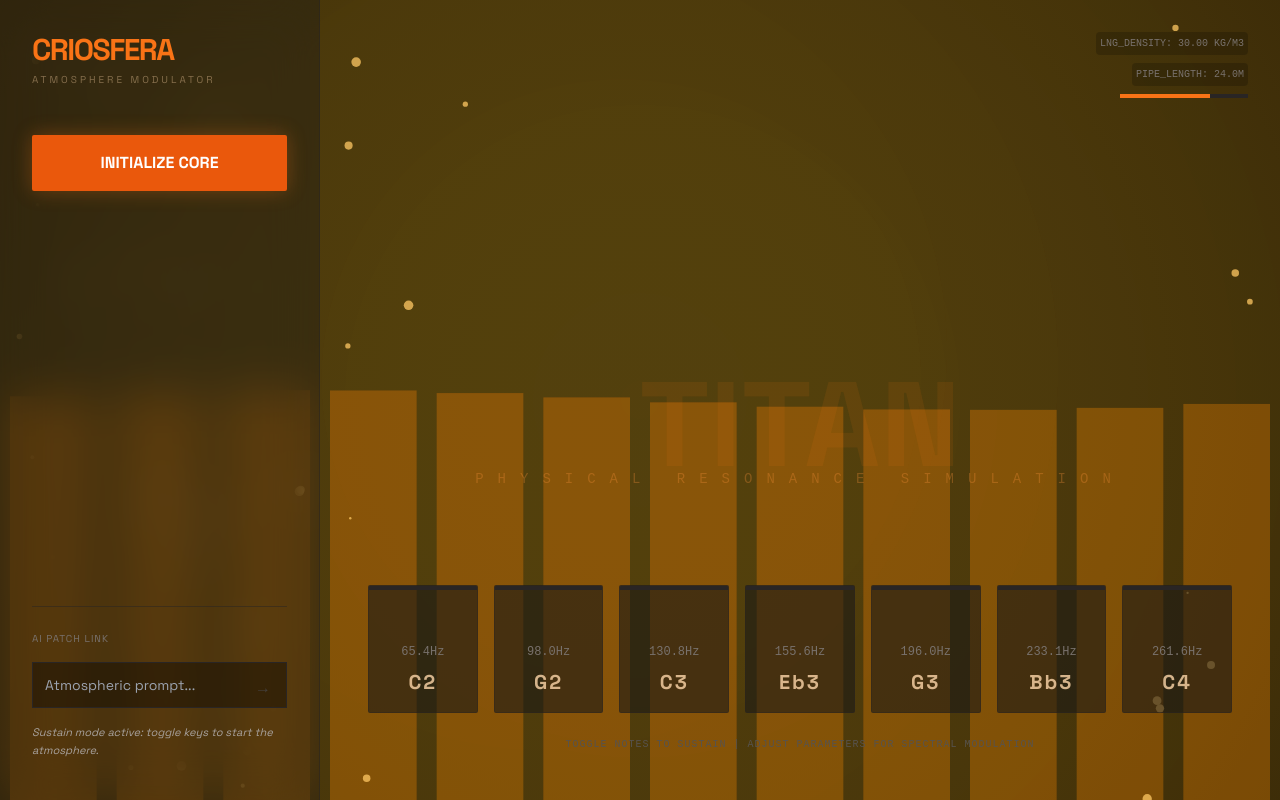
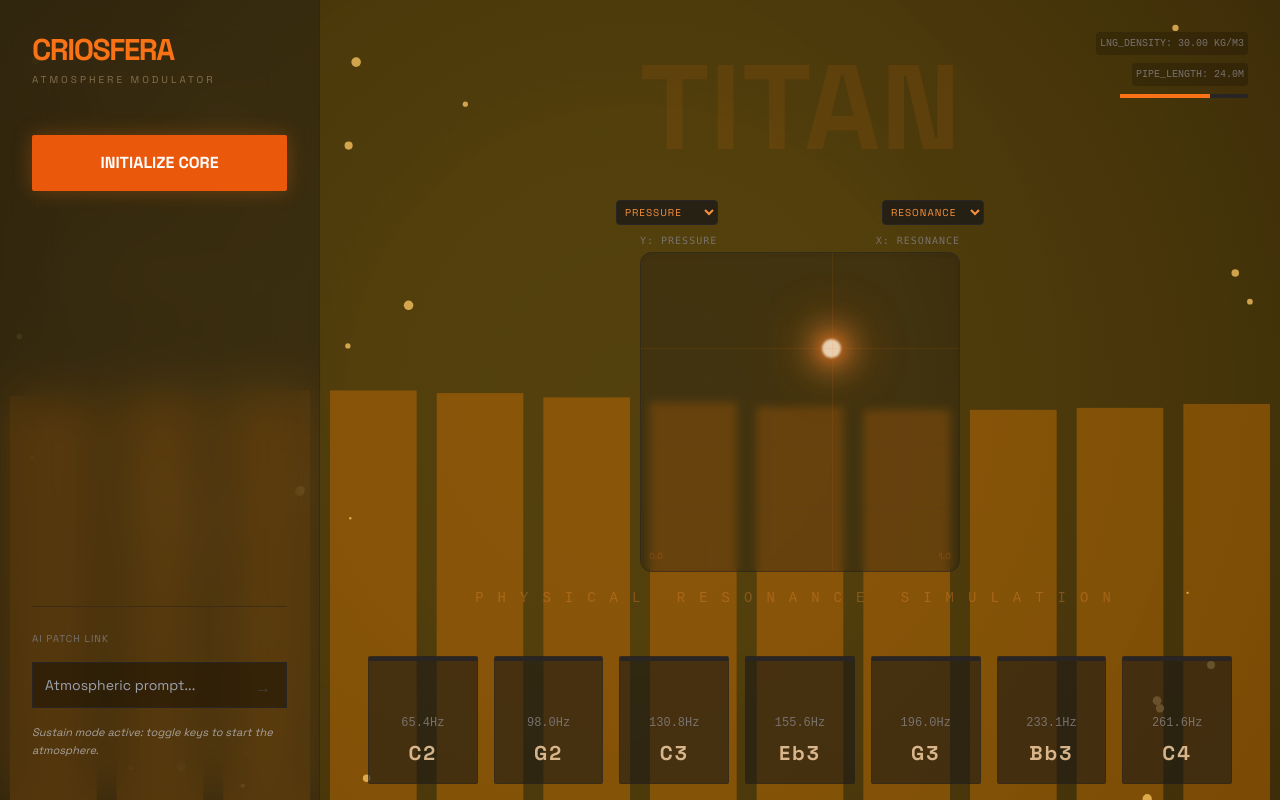
Before and after one commit to tonetxo/FantaGal, a React (Vite) app: page / in a window 1280 px wide. Built offline with nearby package versions, Linux system fonts and the light colour scheme.

Commit message:
Add latent bubble XY Pad controller with configurable axis parameters

```diff
--- a/App.tsx
+++ b/App.tsx
@@ -4,6 +4,7 @@ import { audioEngine } from './services/AudioEngine';
 import { fetchTitanCondition } from './services/GeminiService';
 import Visualizer from './components/Visualizer';
 import ControlSlider from './components/ControlSlider';
+import BubbleXYPad from './components/BubbleXYPad';
 
 const NOTES = [
   { label: 'C2', freq: 65.41 },
@@ -99,6 +100,11 @@ function App() {
   const [isAiLoading, setIsAiLoading] = useState(false);
   const [titanReport, setTitanReport] = useState<string>('Sustain mode active: toggle keys to start the atmosphere.');
   const [isMobileMenuOpen, setIsMobileMenuOpen] = useState(false);
+
+  const [xyParams, setXyParams] = useState({
+    x: ParameterType.RESONANCE,
+    y: ParameterType.PRESSURE
+  });
 
   const [playingFrequencies, setPlayingFrequencies] = useState<Map<number, number>>(new Map());
   const activeNotesRef = useRef<Map<number, number>>(new Map());
@@ -228,9 +234,37 @@ function App() {
         </div>
 
         <main className="flex-1 flex flex-col justify-center md:justify-end p-6 md:p-12 items-center">
-          <div className="mb-auto md:mb-24 text-center pointer-events-none select-none mt-12 md:mt-0">
-            <div className="text-6xl md:text-[120px] font-bold text-orange-500/10 leading-none">TITAN</div>
-            <div className="text-orange-400/30 mono text-[8px] md:text-sm uppercase tracking-[0.5em] md:tracking-[1em] -mt-1 md:-mt-4">
+          <div className="mb-auto md:mb-12 text-center pointer-events-none select-none mt-4 md:mt-0 w-full flex flex-col items-center">
+            <div className="text-4xl md:text-[120px] font-bold text-orange-500/10 leading-none mb-4 md:mb-8">TITAN</div>
+
+            {/* XY Pad Area */}
+            <div className="w-full max-w-sm mb-8 pointer-events-auto z-20">
+              <div className="flex justify-between mb-2 px-2">
+                <select
+                  value={xyParams.y}
+                  onChange={(e) => setXyParams(prev => ({ ...prev, y: e.target.value as ParameterType }))}
+                  className="bg-stone-900/80 border border-stone-800 text-[10px] text-orange-400 uppercase tracking-widest p-1 rounded focus:outline-none focus:border-orange-500/50"
+                >
+                  {Object.values(ParameterType).map(p => <option key={p} value={p}>{p}</option>)}
+                </select>
+                <select
+                  value={xyParams.x}
+                  onChange={(e) => setXyParams(prev => ({ ...prev, x: e.target.value as ParameterType }))}
+                  className="bg-stone-900/80 border border-stone-800 text-[10px] text-orange-400 uppercase tracking-widest p-1 rounded focus:outline-none focus:border-orange-500/50"
+                >
+                  {Object.values(ParameterType).map(p => <option key={p} value={p}>{p}</option>)}
+                </select>
+              </div>
+              <BubbleXYPad
+                xValue={state[xyParams.x]}
+                yValue={state[xyParams.y]}
+                xLabel={xyParams.x}
+                yLabel={xyParams.y}
+                onChange={(x, y) => setState(prev => ({ ...prev, [xyParams.x]: x, [xyParams.y]: y }))}
+              />
+            </div>
+
+            <div className="text-orange-400/30 mono text-[8px] md:text-sm uppercase tracking-[0.5em] md:tracking-[1em] -mt-1 md:-mt-4 hidden md:block">
               Physical Resonance Simulation
             </div>
           </div>
--- /dev/null
+++ b/components/BubbleXYPad.tsx
@@ -0,0 +1,119 @@
+
+import React, { useRef, useEffect, useState } from 'react';
+
+interface BubbleXYPadProps {
+  xValue: number;
+  yValue: number;
+  xLabel: string;
+  yLabel: string;
+  onChange: (x: number, y: number) => void;
+}
+
+const BubbleXYPad: React.FC<BubbleXYPadProps> = ({ xValue, yValue, xLabel, yLabel, onChange }) => {
+  const containerRef = useRef<HTMLDivElement>(null);
+  const [isDragging, setIsDragging] = useState(false);
+
+  // Calcula la posición y notifica el cambio
+  const handleMove = (clientX: number, clientY: number) => {
+    if (!containerRef.current) return;
+
+    const rect = containerRef.current.getBoundingClientRect();
+    const x = (clientX - rect.left) / rect.width;
+    const y = 1 - ((clientY - rect.top) / rect.height); // Invertimos Y para que arriba sea 1
+
+    // Clamp values between 0 and 1
+    const clampedX = Math.max(0, Math.min(1, x));
+    const clampedY = Math.max(0, Math.min(1, y));
+
+    onChange(clampedX, clampedY);
+  };
+
+  const onTouchStart = (e: React.TouchEvent) => {
+    setIsDragging(true);
+    handleMove(e.touches[0].clientX, e.touches[0].clientY);
+  };
+
+  const onTouchMove = (e: React.TouchEvent) => {
+    handleMove(e.touches[0].clientX, e.touches[0].clientY);
+  };
+
+  const onMouseDown = (e: React.MouseEvent) => {
+    setIsDragging(true);
+    handleMove(e.clientX, e.clientY);
+  };
+
+  const onMouseMove = (e: React.MouseEvent) => {
+    if (isDragging) {
+      handleMove(e.clientX, e.clientY);
+    }
+  };
+
+  const onInteractionEnd = () => {
+    setIsDragging(false);
+  };
+
+  // Global mouse up to catch dragging outside
+  useEffect(() => {
+    window.addEventListener('mouseup', onInteractionEnd);
+    window.addEventListener('touchend', onInteractionEnd);
+    return () => {
+      window.removeEventListener('mouseup', onInteractionEnd);
+      window.removeEventListener('touchend', onInteractionEnd);
+    };
+  }, []);
+
+  // Visual position (percentage)
+  const left = `${xValue * 100}%`;
+  const top = `${(1 - yValue) * 100}%`;
+
+  return (
+    <div className="flex flex-col items-center w-full max-w-[320px] mx-auto select-none touch-none">
+      <div className="flex justify-between w-full text-[10px] text-stone-500 mb-1 tracking-widest uppercase font-mono">
+        <span>Y: {yLabel}</span>
+        <span>X: {xLabel}</span>
+      </div>
+
+      <div
+        ref={containerRef}
+        className="relative w-full aspect-square bg-stone-900/30 border border-stone-800/50 rounded-xl overflow-hidden backdrop-blur-sm shadow-inner group cursor-crosshair touch-none"
+        onTouchStart={onTouchStart}
+        onTouchMove={onTouchMove}
+        onMouseDown={onMouseDown}
+        onMouseMove={onMouseMove}
+      >
+        {/* Grid lines */}
+        <div className="absolute inset-0 opacity-10 pointer-events-none"
+             style={{ backgroundImage: 'linear-gradient(#444 1px, transparent 1px), linear-gradient(90deg, #444 1px, transparent 1px)', backgroundSize: '20% 20%' }}>
+        </div>
+
+        {/* Axis Labels inside */}
+        <div className="absolute bottom-2 right-2 text-[9px] text-orange-500/20 pointer-events-none font-bold">1.0</div>
+        <div className="absolute bottom-2 left-2 text-[9px] text-orange-500/20 pointer-events-none font-bold">0.0</div>
+
+        {/* The Latent Bubble */}
+        <div
+          className="absolute w-20 h-20 -ml-10 -mt-10 rounded-full pointer-events-none transition-transform duration-75 ease-out"
+          style={{ left, top }}
+        >
+          {/* Core Core */}
+          <div className={`absolute inset-0 bg-orange-500/20 rounded-full blur-xl ${isDragging ? 'scale-125' : 'scale-100 animate-pulse'} transition-all duration-300`} />
+          {/* Inner Glow */}
+          <div className="absolute inset-4 bg-orange-400/40 rounded-full blur-md" />
+          {/* Center Point */}
+          <div className="absolute inset-[38%] bg-orange-100/80 rounded-full blur-[1px] shadow-[0_0_15px_rgba(249,115,22,0.8)]" />
+
+          {/* Ripple effect when dragging */}
+          {isDragging && (
+             <div className="absolute inset-[-50%] border border-orange-500/20 rounded-full animate-ping opacity-20" />
+          )}
+        </div>
+
+        {/* Crosshair lines */}
+        <div className="absolute top-0 bottom-0 w-[1px] bg-orange-500/10 pointer-events-none" style={{ left }} />
+        <div className="absolute left-0 right-0 h-[1px] bg-orange-500/10 pointer-events-none" style={{ top }} />
+      </div>
+    </div>
+  );
+};
+
+export default BubbleXYPad;
```
